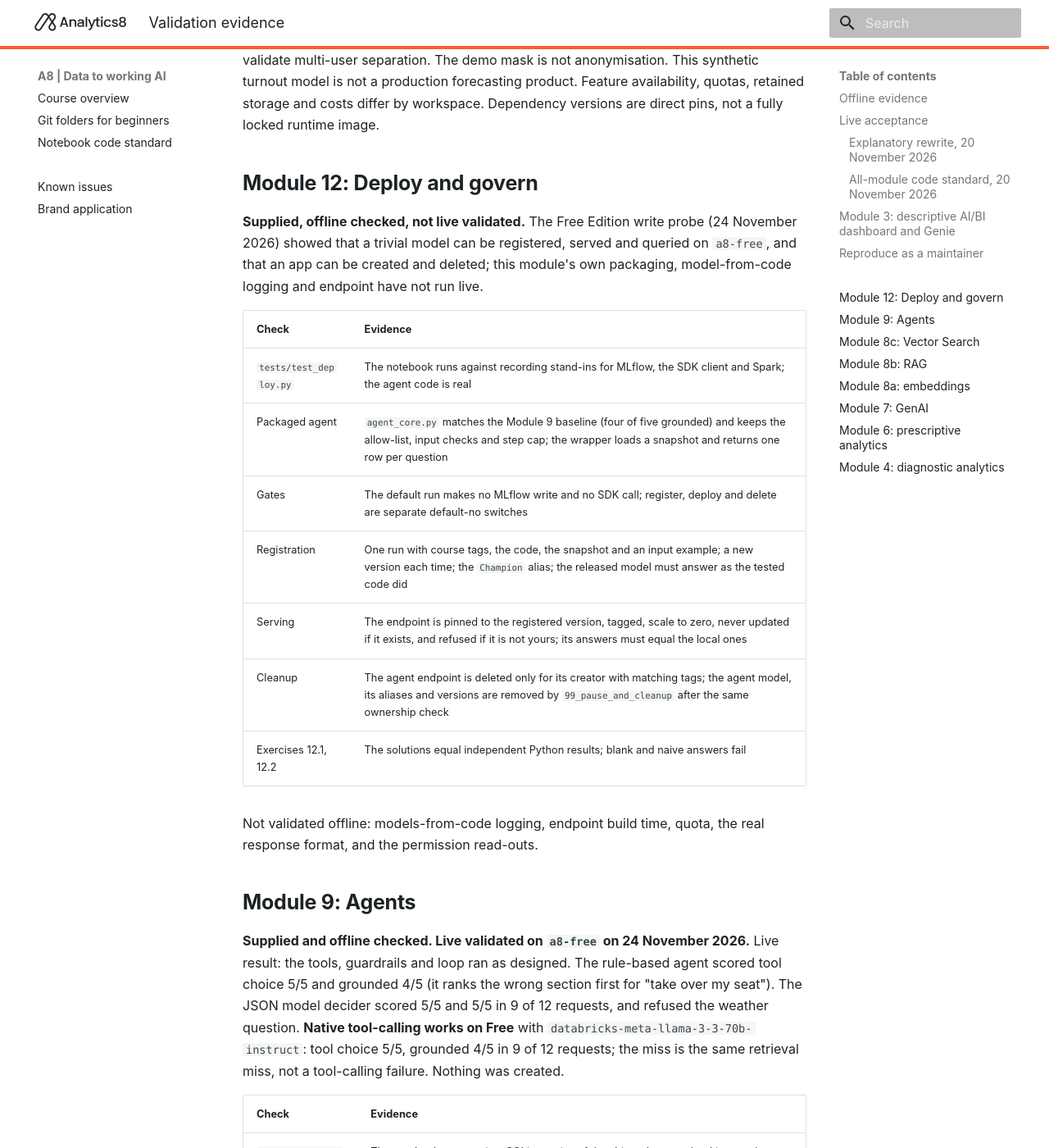
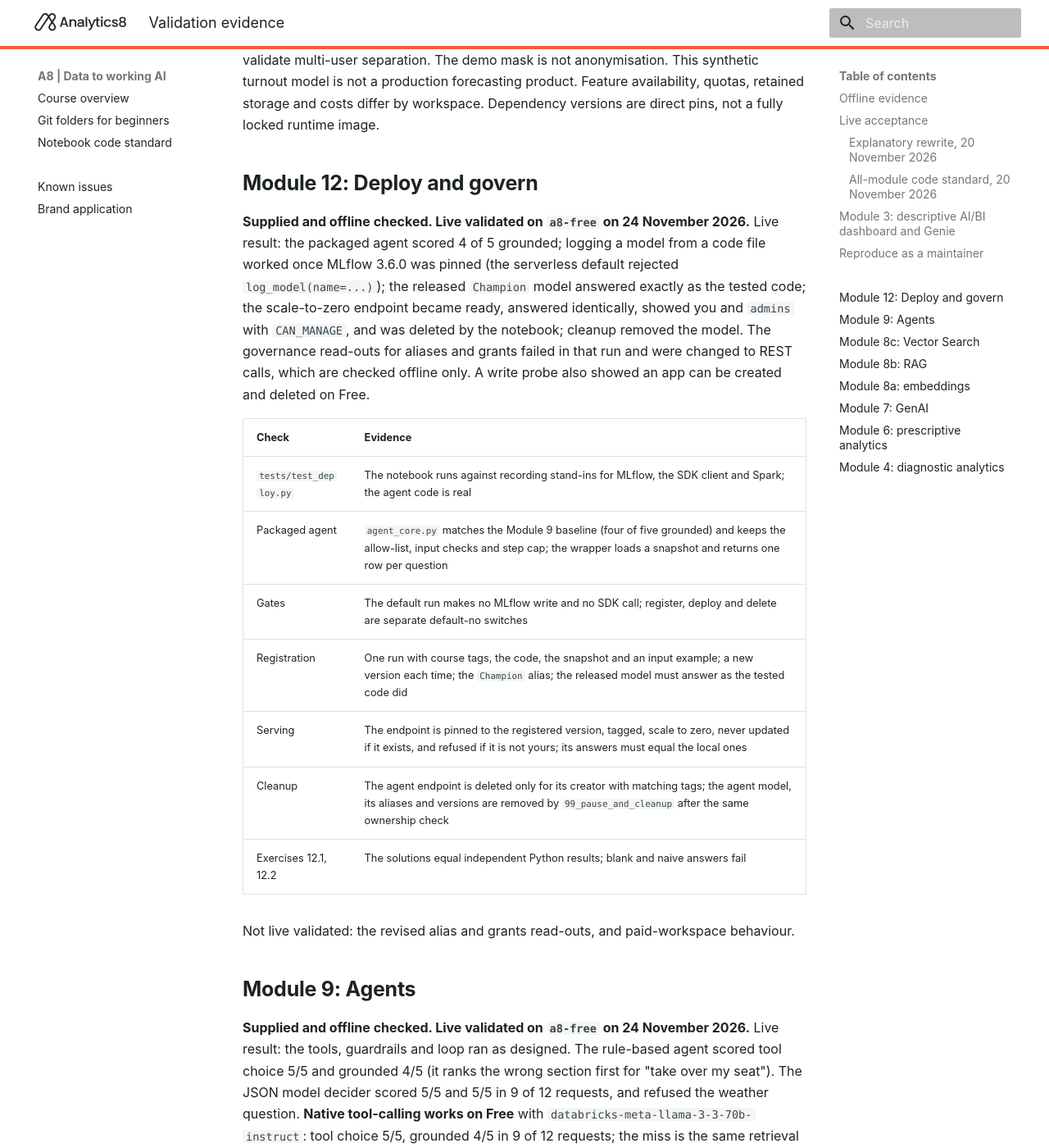
Before and after one commit to pdclough-a8/a8-databricks-learning, an MkDocs documentation site: the page built from docs/validation.md, in a window 1280 px wide and 1400 px high, scrolled down 5237 px. Shown: the whole window at 82% size. Built offline with MkDocs 1.6.1 and Material for MkDocs 9.7.7, drawn with Linux system fonts in a browser that asks for light colours.

Commit message:
Module 12: read aliases and grants over REST; record live validation
Co-Authored-By: Claude Sonnet 5.5 <noreply@anthropic.com>

```diff
--- a/docs/validation.md
+++ b/docs/validation.md
@@ -139,9 +139,12 @@ Dependency versions are direct pins, not a fully locked runtime image.
 
 ## Module 12: Deploy and govern
 
-**Supplied, offline checked, not live validated.** The Free Edition write probe (24 November 2026) showed that a
-trivial model can be registered, served and queried on `a8-free`, and that an app can be created and deleted; this
-module's own packaging, model-from-code logging and endpoint have not run live.
+**Supplied and offline checked. Live validated on `a8-free` on 24 November 2026.** Live result: the packaged agent
+scored 4 of 5 grounded; logging a model from a code file worked once MLflow 3.6.0 was pinned (the serverless default
+rejected `log_model(name=...)`); the released `Champion` model answered exactly as the tested code; the scale-to-zero
+endpoint became ready, answered identically, showed you and `admins` with `CAN_MANAGE`, and was deleted by the
+notebook; cleanup removed the model. The governance read-outs for aliases and grants failed in that run and were
+changed to REST calls, which are checked offline only. A write probe also showed an app can be created and deleted on Free.
 
 | Check | Evidence |
 |---|---|
@@ -153,8 +156,7 @@ module's own packaging, model-from-code logging and endpoint have not run live.
 | Cleanup | The agent endpoint is deleted only for its creator with matching tags; the agent model, its aliases and versions are removed by `99_pause_and_cleanup` after the same ownership check |
 | Exercises 12.1, 12.2 | The solutions equal independent Python results; blank and naive answers fail |
 
-Not validated offline: models-from-code logging, endpoint build time, quota, the real response format, and the
-permission read-outs.
+Not live validated: the revised alias and grants read-outs, and paid-workspace behaviour.
 
 ## Module 9: Agents
 
```
Also changed, not shown: START_HERE.md (+1 -1 lines), docs/index.md (+1 -1 lines), 2 other files.
